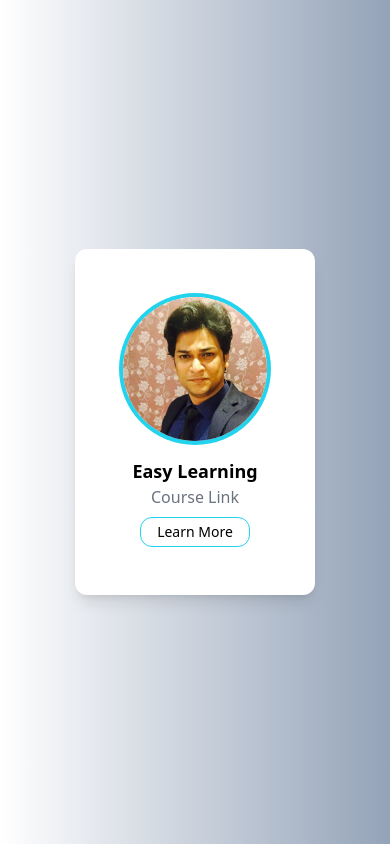
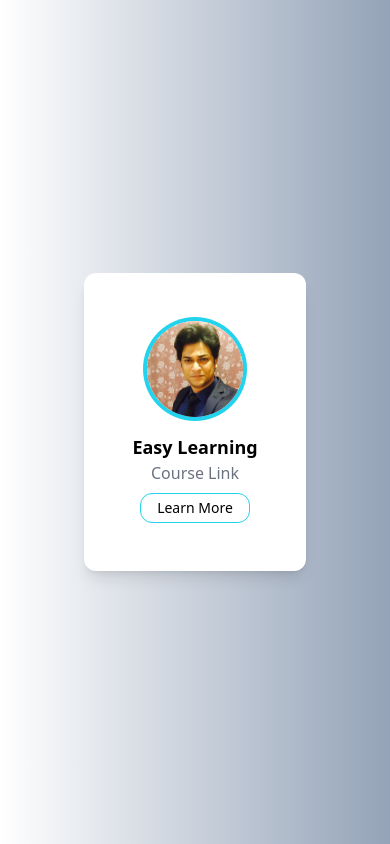
Before and after one commit to joesoftmwai/tailwind_init_config, a website: page index.html in a window 390 px wide. Drawn offline with Linux system fonts and the light colour scheme.

Commit message:
responsive variants to different target devices

```diff
--- a/index.html
+++ b/index.html
@@ -8,15 +8,16 @@
     <link rel="stylesheet" href="./dist/output.css">
 </head>
 <body class="h-screen flex items-center justify-center bg-gradient-to-r from-white to-slate-400">
-    <div class="max-w-sm mx-auto p-12 bg-white rounded-xl shadow-lg space-y-4">
-        <img class="h-36 mx-auto rounded-full ring-4 ring-cyan-400" src="/images/ariyan.jpg" alt="easy logo">
+    <div class="max-w-sm mx-auto p-12 bg-white rounded-xl shadow-lg space-y-4 sm:flex sm:items-center sm:py-4 sm:space-y-0 sm:space-x-6">
+        <img class="h-24 mx-auto rounded-full ring-4 ring-cyan-400 sm:flex-shrink-0 transform hover:scale-105 duration-500" src="/images/ariyan.jpg" alt="easy logo">
 
-        <div class="text-center space-y-2">
+        <div class="text-center space-y-2 sm:text-left">
             <div>
                 <p class="text-lg text-black font-bold">Easy Learning</p>
                 <p class="text-gray-500 font-medium">Course Link</p>
             </div>
-            <button class="px-4 py-1 border border-cyan-400 text-sm  font-medium rounded-xl">Learn More</button>
+            <button class="px-4 py-1 border border-cyan-400 hover:bg-cyan-400 hover:text-white hover:border-transparent focus:outline-none
+            focus:ring-2 focus:ring-cyan-500 focus:ring-offset-1 text-sm font-medium rounded-xl">Learn More</button>
         </div>
     </div>
 </body>
```
Also changed, not shown: dist/output.css.
